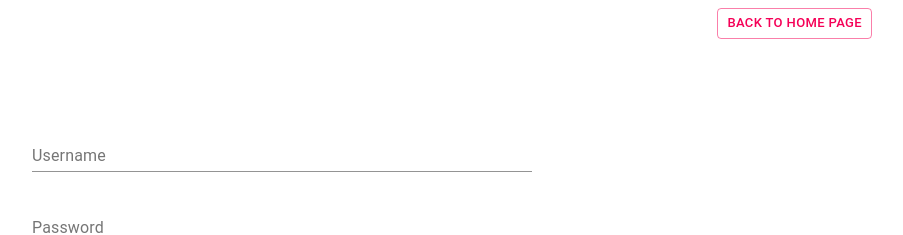
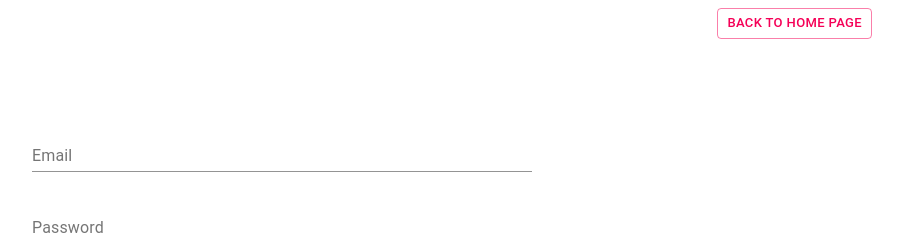
Before and after one commit to GeorgeCrisan/ninasrocks, a Next.js app in the folder app/: page /admin in a window 1280 px wide. Shown: the top 235 px of the page, without its empty margins (358-1261 px from the left). Built offline with nearby package versions, Linux system fonts and the light colour scheme.

Commit message:
to finish user validation

```diff
--- a/app/pages/admin.js
+++ b/app/pages/admin.js
@@ -11,26 +11,44 @@ import './styles/admin.sass';
 
 var LoginPage = () => {
 
+  const validate = values => {
+    const errors = {}
+    const requiredFields = [ 'firstName', 'lastName', 'email', 'favoriteColor', 'notes' ]
+    requiredFields.forEach(field => {
+      if (!values[ field ]) {
+        errors[ field ] = 'Required'
+      }
+    })
+    if (values.email && !/^[A-Z0-9._%+-]+@[A-Z0-9.-]+\.[A-Z]{2,4}$/i.test(values.email)) {
+      errors.email = 'Invalid email address'
+    }
+    return errors
+  }
+
   const [credentials, setCredentials] = React.useState({
-    username: '',
+    email: '',
     password: ''
   });
 
   const [errors, setErrors] = React.useState({
-    errorUsername: false,
+    errorEmail: false,
     errorPassword: false
   });
 
   let handleInputChange = name => (e) => {
     let setCredentialsValues = { ...credentials, [name]: e.target.value };
     setCredentials(setCredentialsValues, () => {
-      console.log('after set');
+
     });
   }
 
+  var executeLogin = () => {
+
+  };
+
   let checkForError = name => () => {
 
-  }
+  };
 
 
   return (
@@ -44,9 +62,11 @@ var LoginPage = () => {
               <TextField
                 onChange={handleInputChange}
                 error={errors.errorUsername}
-                id="standard-username-import"
-                label="Username"
-                defaultValue={credentials.username}
+                id="outlined-email-input"
+                label="Email"
+                type="email"
+                name="email"
+                defaultValue={credentials.email}
                 className={'textField'}
                 margin="normal"
               />
@@ -65,7 +85,7 @@ var LoginPage = () => {
               />
             </FormControl>
             <FormControl required={true}>
-              <Button variant="outlined" color="primary" className={""}> Sign in </Button>
+              <Button variant="outlined" onClick={executeLogin} color="primary" className={""}> Sign in </Button>
             </FormControl>
           </form>
       </Container>
--- a/app/serverfiles/routes/api/users.js
+++ b/app/serverfiles/routes/api/users.js
@@ -53,7 +53,7 @@ router.post('/users/login', function(req, res, next){
 
       if(user){
         user.token = user.generateJWT();
-        res.cookie('ninasrocks-jt', user.token , { httpOnly: true, secure: true, username: user.username });
+        res.cookie('ninasrocks-jt', user.token , { httpOnly: true, secure: true });
         return res.json({user: user.toAuthJSON()});
       } else {
         return res.status(422).json(info);
```
